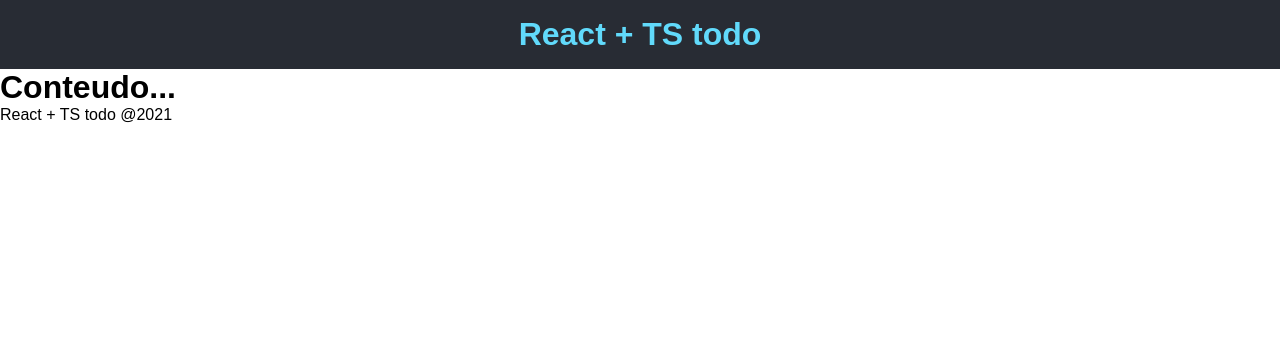
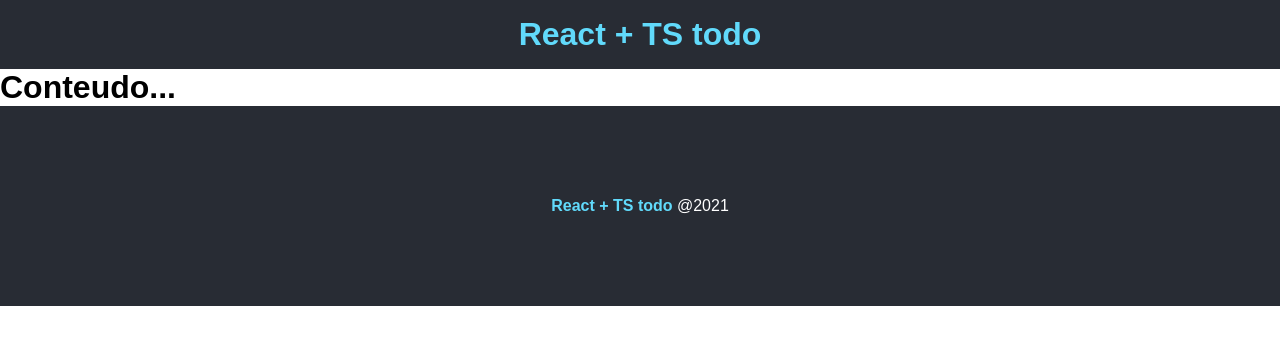
Before and after one commit to giclayne/todo-react, a React (Create React App) app: page / in a window 1280 px wide. Shown: the top 344 px of the page. Built offline with nearby package versions, Linux system fonts and the light colour scheme; the HTML template or start-up script is replaced by a standard one.

Commit message:
importando css

```diff
--- a/src/components/Footer.tsx
+++ b/src/components/Footer.tsx
@@ -1,10 +1,11 @@
 import React from 'react'
+import styles from "./Footer.module.css"
 
 const Footer = () => {
     return (
-        <footer>
+        <footer className={styles.footer}>
             <p>
-                <span>React + TS todo</span> @2021
+                <span className={styles.span}>React + TS todo</span> @2021
             </p>
         </footer>
     )
```
